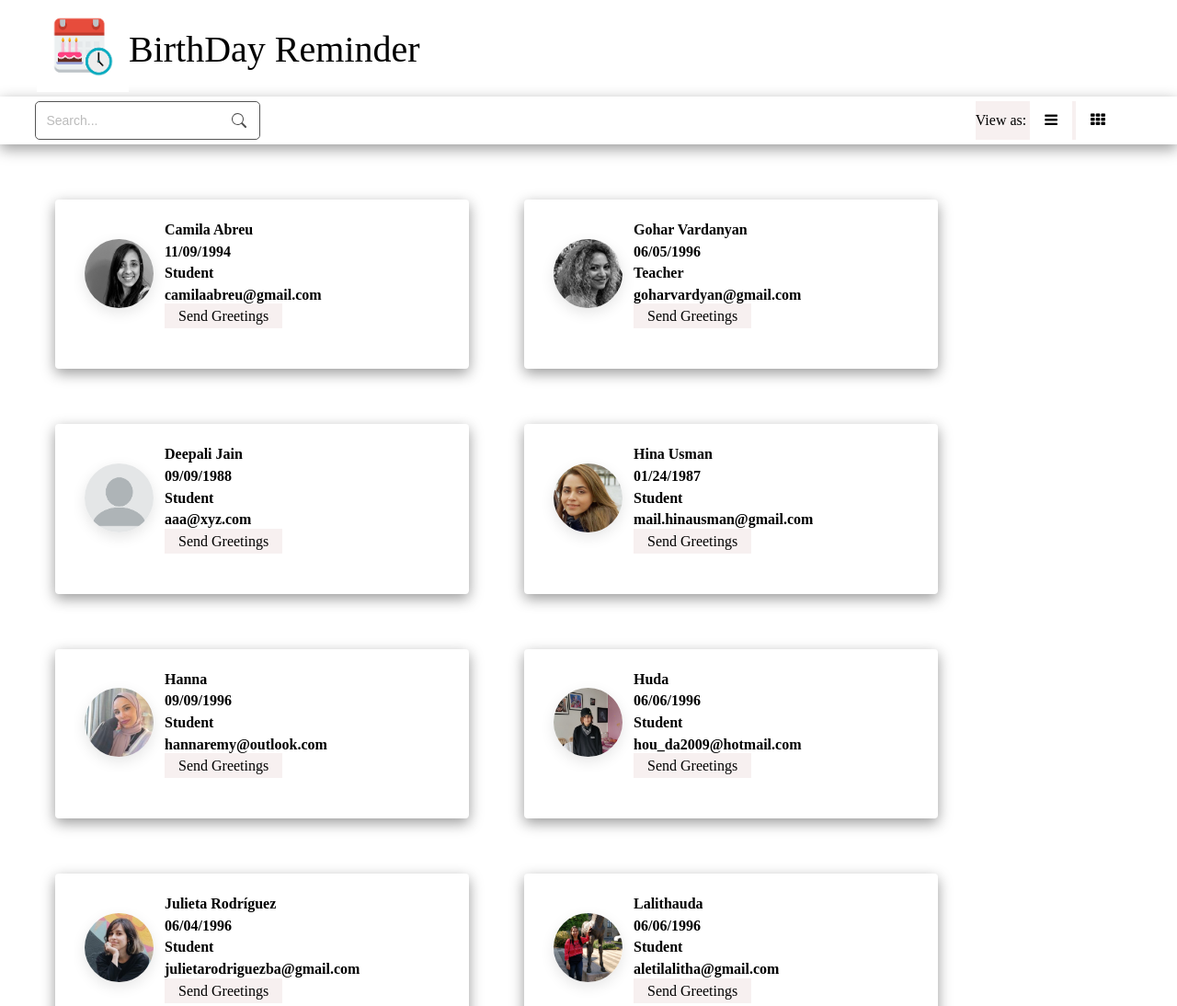
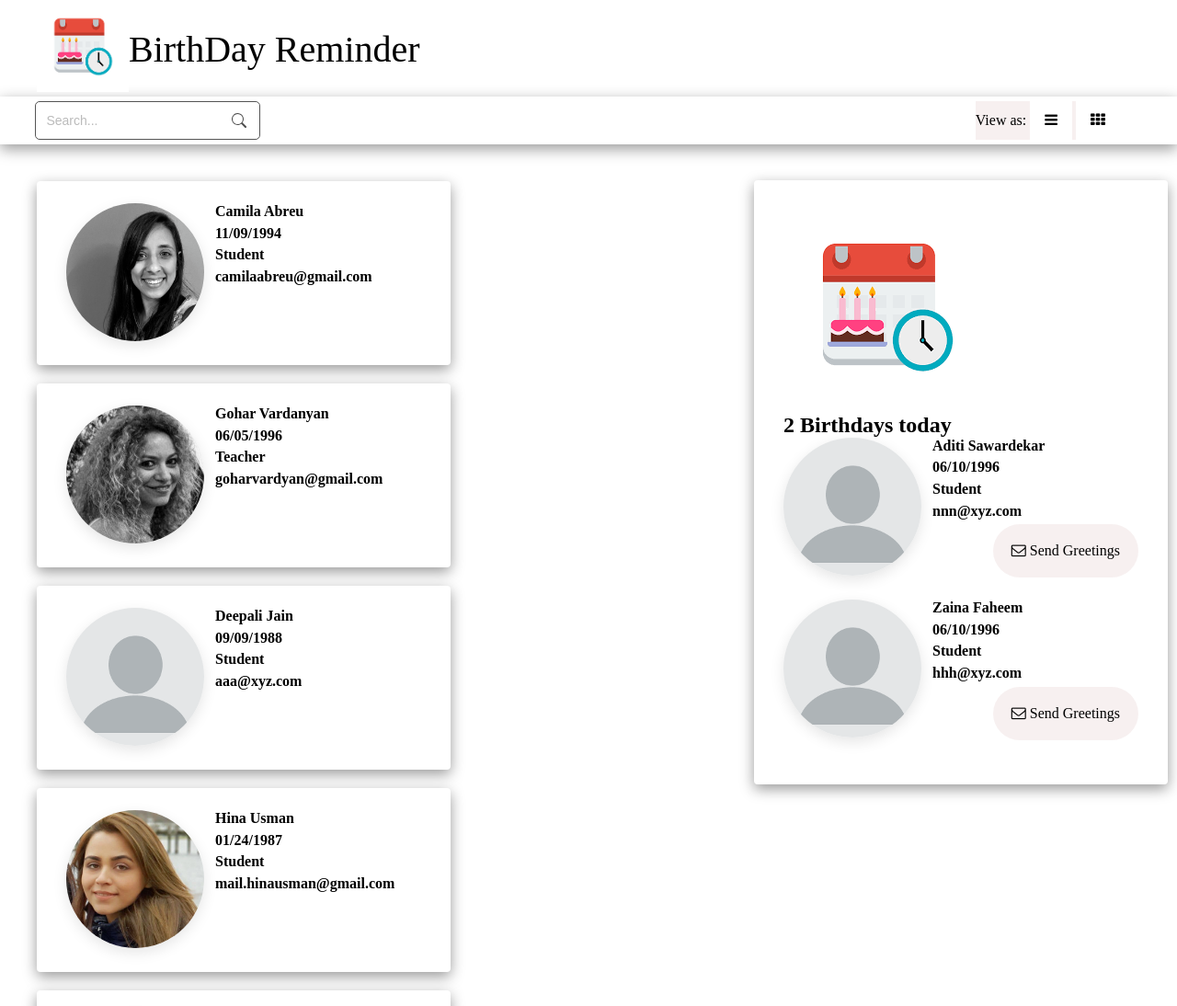
Before and after one commit to hinausman/BirthDayReminder, a plain HTML site: page index.html in a window 1280 px wide. Shown: the top 1094 px of the page at 92% size. Drawn offline with Linux system fonts and the light colour scheme.

Commit message:
chnages in html css and js

```diff
--- a/index.html
+++ b/index.html
@@ -11,6 +11,7 @@
 </head>
 
 <body>
+
     <header class="mainHeader">
         <div id="logo">
             <a href="/"><img src="images/download.png.logo.png" width="100px" height="100px"></a>
@@ -20,12 +21,14 @@
     </header>
 
     <div class="searchBar">
+
         <div class="searchBarcontainer">
             <form>
                 <input id="txtSearch" type="search" placeholder="Search...">
                 <button id="btnSearch" type="button">Search</button>
 
             </form>
+
             <div class="viewAs">
                 View as:
                 <button id="btnCardView" class="btn"><i class="fa fa-bars"></i></button>
@@ -35,6 +38,7 @@
         </div>
     </div>
     <!-- mainbody started -->
+
     <div class="mainBox">
         <div id="peopleSearchResult">
             <!-- <section class="container">
@@ -53,10 +57,14 @@
             </section> -->
 
 
-        </div>
-
 
         </div>
+        <!-- <div class="rightDiv">
+            <p class="todaysBirthdays">
+                Today's BirthDAy
+            </p>
+        </div> -->
+
 
 
         <div id="peopleSearchResultTable">
@@ -78,11 +86,9 @@
                         Designation
                     </div>
                     <div class="table-header-cell">
-                    Mobile#
+                        Email
                     </div>
-                <div class="table-header-cell">
 
-                </div>
                 </div>
                 <div id="resp-table-body">
                     <!-- <div class="resp-table-row">
@@ -124,9 +130,20 @@
             </div>
         </div>
 
+        <div class="rightDiv">
+            <section class="right-container">
+                <img src="images/download.png.logo.png">
+                <h2 id="noOfBirthdays">
+                    </h3>
+                    <div id="people">
 
 
+                    </div>
+                    <!-- <button onclick="clearAll()">Clear All</button> -->
+            </section>
+        </div>
 
+    </div>
 
 
     </div>
--- a/script.js
+++ b/script.js
@@ -78,7 +78,7 @@ const data = [
     {
         id: 10,
         name: "Aditi Sawardekar",
-        dateofbirth: "06/05/1996",
+        dateofbirth: "06/10/1996",
         image: "images/empty.png",
         designation: "Student",
         email: "nnn@xyz.com"
@@ -86,7 +86,7 @@ const data = [
     {
         id: 11,
         name: "Zaina Faheem",
-        dateofbirth: "06/05/1996",
+        dateofbirth: "06/10/1996",
         image: "images/empty.png",
         designation: "Student",
         email: "hhh@xyz.com"
@@ -145,19 +145,32 @@ function handleSearch() {
         let dob = document.createElement("h4");
         dob.innerHTML = searchedData[j].dateofbirth;
 
-        let greetingsLink = document.createElement("a");
-        greetingsLink.href = "#";
-        greetingsLink.textContent = "Send Greetings";
+        let Desig = document.createElement("h4");
+        Desig.innerHTML = searchedData[j].designation;
+
+        let EmailId = document.createElement("h4");
+        EmailId.innerHTML = searchedData[j].email;
+
+        // let greetingsLink = document.createElement("a");
+        // greetingsLink.href = "mailto:" + searchedData[j].email + "?subject=Greetings!&body=Happy Birthday to you";
+        // greetingsLink.id = "greetingLink";
+        // greetingsLink.textContent = "Send Greetings";
 
         info.appendChild(name);
         info.appendChild(dob);
-        info.appendChild(greetingsLink);
+
+        info.appendChild(Desig);
+        info.appendChild(EmailId);
+        //info.appendChild(greetingsLink);
+
+
 
         article.appendChild(img);
         article.appendChild(info);
 
         section.appendChild(article);
         peopleSearchResult.appendChild(section);
+
 
     }
 
@@ -196,15 +209,15 @@ function handleSearch() {
         emailCell.className = "table-body-cell";
         emailCell.innerHTML = searchedData[k].email;
 
-        let greetingsCell = document.createElement("div");
-        greetingsCell.className = "table-body-cell";
-        greetingsCell.innerHTML = '<a href="#">Send Greetings</a>';
+        // let greetingsCell = document.createElement("div");
+        // greetingsCell.className = "table-body-cell";
+        // greetingsCell.innerHTML = '<a href="#">Send Greetings</a>';
 
         row.appendChild(nameCell);
         row.appendChild(dobCell);
         row.appendChild(designationCell);
         row.appendChild(emailCell);
-        row.appendChild(greetingsCell);
+        //row.appendChild(greetingsCell);
 
         respTableBody.appendChild(row);
 
@@ -271,17 +284,17 @@ function populateCardsView() {
         let EmailId = document.createElement("h4");
         EmailId.innerHTML = data[i].email;
 
-        let greetingsLink = document.createElement("a");
-        greetingsLink.href = "mailto:" + data[i].email + "?subject=Greetings!&body=Happy Birthday to you";
-        greetingsLink.id = "greetingLink";
-        greetingsLink.textContent = "Send Greetings";
+        // let greetingsLink = document.createElement("a");
+        // greetingsLink.href = "mailto:" + data[i].email + "?subject=Greetings!&body=Happy Birthday to you";
+        // greetingsLink.id = "greetingLink";
+        // greetingsLink.textContent = "Send Greetings";
 
         info.appendChild(name);
         info.appendChild(dob);
 
         info.appendChild(Desig);
         info.appendChild(EmailId);
-        info.appendChild(greetingsLink);
+        //info.appendChild(greetingsLink);
 
 
 
@@ -327,21 +340,101 @@ function populateTabularView() {
         emailCell.className = "table-body-cell";
         emailCell.innerHTML = data[i].email;
 
-        let greetingsCell = document.createElement("div");
-        greetingsCell.className = "table-body-cell";
-        greetingsCell.innerHTML = '<a href="#">Send Greetings</a>';
+        // let greetingsCell = document.createElement("div");
+        // greetingsCell.className = "table-body-cell";
+        // greetingsCell.innerHTML = '<a href="#">Send Greetings</a>';
 
         row.appendChild(nameCell);
         row.appendChild(dobCell);
         row.appendChild(designationCell);
         row.appendChild(emailCell);
-        row.appendChild(greetingsCell);
+        // row.appendChild(greetingsCell);
 
         respTableBody.appendChild(row);
 
     }
 }
 
+
+
+
+function todayBirthdays() {
+    const currentDate = new Date().getDate();
+    console.log("currentDate: " + currentDate);
+
+    const currentMonth = new Date().getMonth();
+    console.log("currentMonth : " + currentMonth);
+
+
+    let todayData = [];
+    // filter(today date and  month) initiaL data and push person objects in today data
+    for (let i = 0; i < data.length; i++) {
+        console.log(data[i]);
+
+        if (parseInt(data[i].dateofbirth.substring(3, 5)) === currentDate
+            &&
+            parseInt(data[i].dateofbirth.substring(0, 2)) === currentMonth + 1) {
+            todayData.push(data[i]);
+        }
+    }
+    let noOfBirthdays = document.getElementById("noOfBirthdays");
+    noOfBirthdays.innerHTML = todayData.length + " Birthdays today";
+
+    console.log(todayData.length);
+
+    let people = document.getElementById("people");
+
+
+
+    for (let j = 0; j < todayData.length; j++) {
+        let article = document.createElement("article");
+        article.className = "person";
+        let img = document.createElement("img");
+        img.src = todayData[j].image;
+        img.setAttribute("alt", todayData[j].name);
+
+        let info = document.createElement("div");
+
+        let name = document.createElement("h4");
+        //h4.setAttribute("id", "name");
+        name.innerHTML = todayData[j].name;
+
+        let dob = document.createElement("h4");
+        dob.innerHTML = todayData[j].dateofbirth;
+
+        let Desig = document.createElement("h4");
+        Desig.innerHTML = todayData[j].designation;
+
+        let EmailId = document.createElement("h4");
+        EmailId.innerHTML = todayData[j].email;
+
+        let greetingsLink = document.createElement("a");
+        greetingsLink.href = "mailto:" + todayData[j].email + "?subject=Greetings!&body=Happy Birthday to you";
+        greetingsLink.id = "greetingLink";
+        greetingsLink.innerHTML = '<i class="fa fa-envelope-o" aria-hidden="true"></i> Send Greetings';
+
+        info.appendChild(name);
+        info.appendChild(dob);
+
+        info.appendChild(Desig);
+        info.appendChild(EmailId);
+        info.appendChild(greetingsLink);
+
+
+
+        article.appendChild(img);
+        article.appendChild(info);
+
+        people.appendChild(article);
+    }
+
+}
+
+
+
+todayBirthdays();
+
+
 // populate data in cards view when page loads
 populateCardsView();
 
--- a/style.css
+++ b/style.css
@@ -36,7 +36,7 @@
 
 .mainBox {
   display: flex;
-  justify-content: center;
+  justify-content: space-between;
 }
 
 .headerText {
@@ -171,11 +171,9 @@ input[type="search"]:focus {
 
 }
 
-
-
-.container {
+.right-container {
   width: 90vw;
-  margin: 30px;
+  margin: 10px;
   max-width: 450px;
   background: #fff;
   border-radius: 0.25rem;
@@ -183,6 +181,25 @@ input[type="search"]:focus {
   box-shadow: 0 5px 15px rgba(0, 0, 0, 0.4);
   flex: 32%;
 
+}
+
+.right-container h3 {
+  font-weight: normal;
+  text-transform: none;
+  margin-bottom: 2rem;
+  text-align: center;
+}
+
+.container {
+  width: 90vw;
+  margin: 10px;
+  max-width: 450px;
+  background: #fff;
+  border-radius: 0.25rem;
+  padding: 1.5rem 2rem;
+  box-shadow: 0 5px 15px rgba(0, 0, 0, 0.4);
+  flex: 32%;
+  max-height: 200px;
 }
 
 .container h3 {
@@ -197,12 +214,12 @@ input[type="search"]:focus {
   grid-template-columns: auto 1fr;
   column-gap: 0.75rem;
   margin-bottom: 1.5rem;
-  align-items: center;
+  /* align-items: center; */
 }
 
 .person img {
-  width: 75px;
-  height: 75px;
+  width: 150px;
+  height: 150px;
   object-fit: cover;
   border-radius: 50%;
   box-shadow: 0 5px 15px rgba(0, 0, 0, 0.1);
@@ -219,9 +236,10 @@ input[type="search"]:focus {
 #peopleSearchResultTable {
   display: none;
   padding-top: 50px;
-  padding-left: 20px;
-  padding-right: 20px;
-  width: 100%;
+  padding-left: 50px;
+  padding-right: 50px;
+  width: 75%;
+  height: 100px;
 }
 
 /* tablDat started here */
@@ -261,12 +279,13 @@ input[type="search"]:focus {
 
 .resp-table-row {
   display: table-row;
-
+  height: 20px;
 }
 
 .resp-table-row-colored {
   display: table-row;
   background-color: rgba(169, 162, 162, 0.966);
+  height: 20px;
 
 }
 
@@ -274,7 +293,7 @@ input[type="search"]:focus {
   display: table-cell;
   padding: 5px;
   font-size: 1.3rem;
-
+  height: 20px;
 }
 
 
@@ -282,10 +301,27 @@ input[type="search"]:focus {
 #greetingLink {
   background-color: rgba(247, 240, 240, 0.966);
   color: black;
-  padding: 5px 15px;
+  padding: 20px 20px;
   text-decoration: none;
+  float: right;
+  top: 2r;
+
+  border-radius: 10rem;
+  border-color: darkolivegreen;
+
 }
 
 #greetingLink:hover {
   background-color: grey
 }
+
+/* .todaysBirthdays {} */
+
+.rightDiv {
+
+  padding-top: 1.8rem;
+  /* border: solid; */
+  /* font-size: 60px; */
+  /* width: 40%; */
+  justify-content: center;
+}
```
Also changed, not shown: images/email.png (added). Lines whose indentation alone changed are shown as unchanged.
